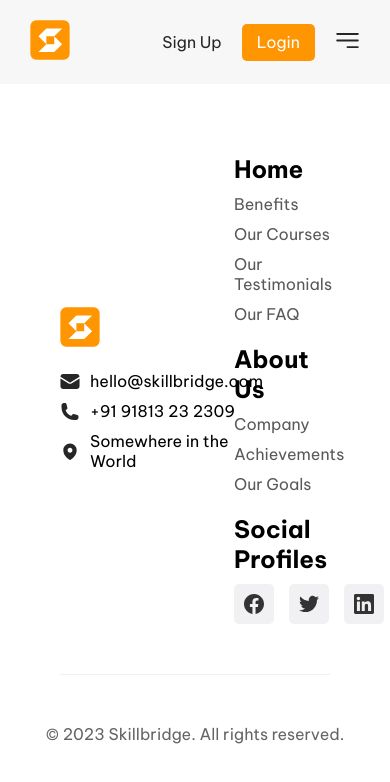
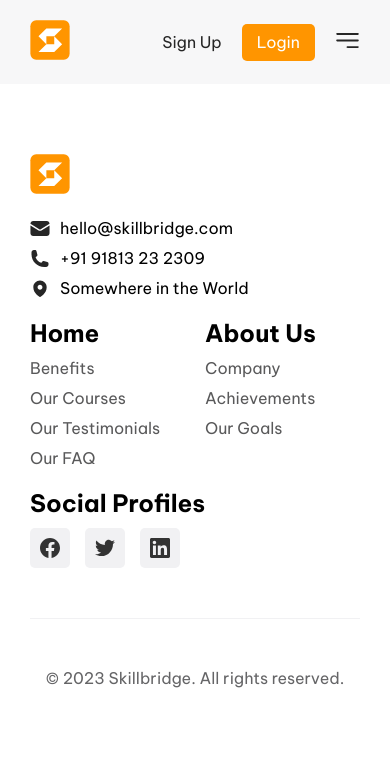
Before and after one commit to MohammadSalameh10/Courses, a plain HTML site: page index.html in a window 390 px wide. Drawn offline with Linux system fonts and the light colour scheme.

Commit message:
responsive footer

```diff
--- a/assets/css/style.css
+++ b/assets/css/style.css
@@ -162,3 +162,52 @@
     padding: 10px;
     border-radius: 5px;
 }
+
+@media screen and (max-width: 1200px) {
+
+    .footer .footer-start {
+        align-self: flex-start;
+    }
+
+    .footer-end .footer-item {
+        width: calc((100% - 20px)/2);
+    }
+
+    .footer-social {
+        width: calc(100% - 20px);
+    }
+
+    .footer .footer-end {
+        justify-content: space-between;
+    }
+}
+
+@media screen and (max-width: 768px) {
+
+    .footer .container,
+    .footer .container::after {
+        width: calc(100% - 60px);
+    }
+
+    .footer-end .footer-item {
+        width: calc((100% - 20px)/2);
+    }
+
+}
+
+@media screen and (max-width: 576px) {
+
+    .footer .row {
+        gap: 20px;
+    }
+
+    .footer-end .footer-item {
+        width: calc((100% - 20px)/2);
+    }
+
+    .footer .footer-start,
+    .footer .footer-end {
+        width: 100%;
+    }
+
+}
```
